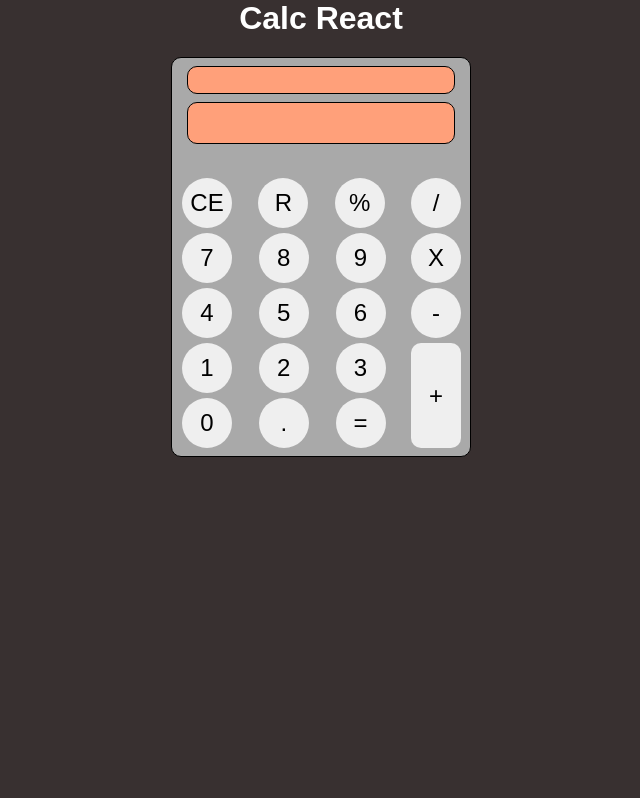
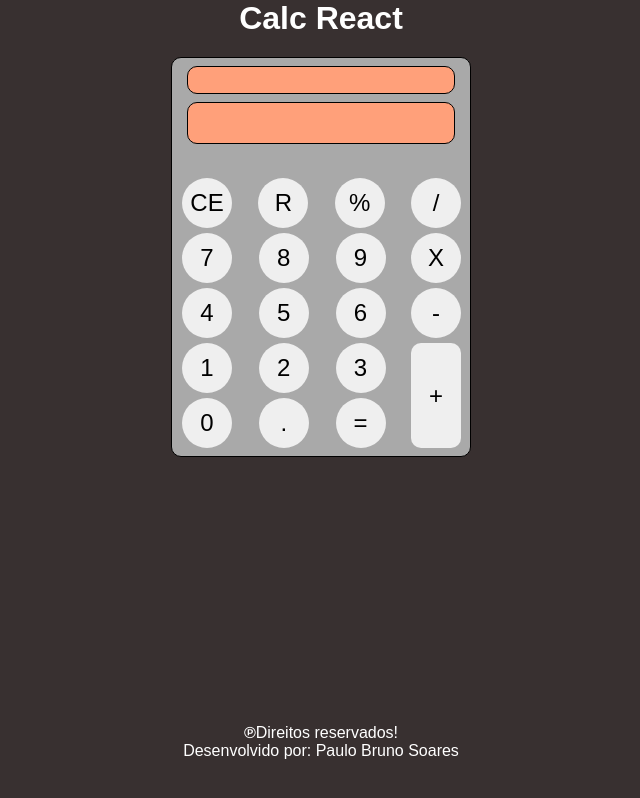
Before and after one commit to paulobrunosoares/Calculadora-React, a React (Create React App) app: page / in a window 1280 px wide. Shown: the whole page, without its empty margins (319-959 px from the left). Built offline with nearby package versions, Linux system fonts and the light colour scheme.

Commit message:
Update App.js

```diff
--- a/src/App.js
+++ b/src/App.js
@@ -8,6 +8,9 @@ export default function App() {
       <div className="container">
         <h1>Calc React</h1>
         <Calculadora />
+        <div className="footer">
+          <span><strong>℗</strong>Direitos reservados!<br/>Desenvolvido por: Paulo Bruno Soares</span>
+        </div>
       </div>
     </div>
   );
```
